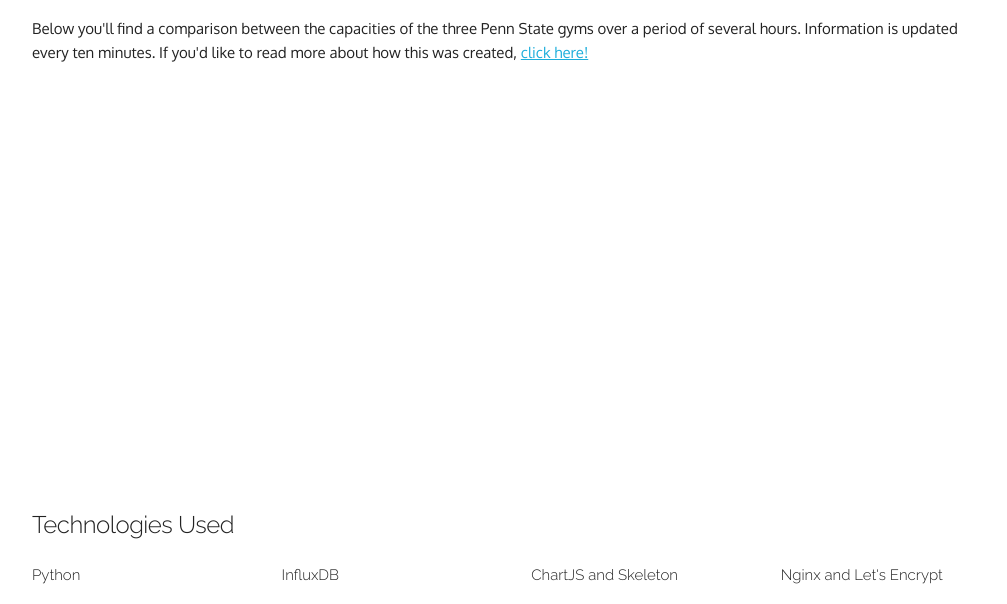
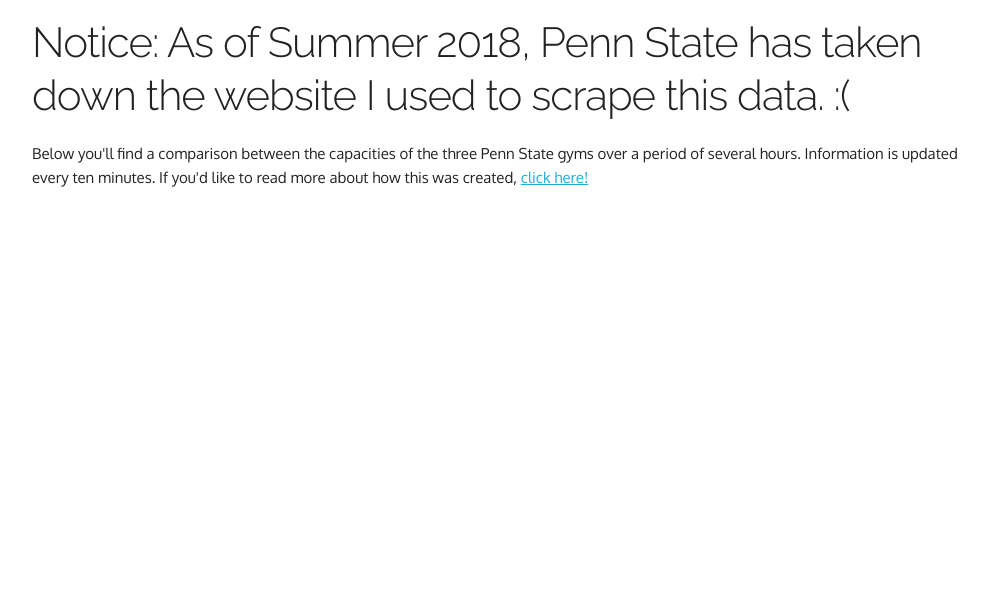
Before and after one commit to bsosnader/fitnessdb, a plain HTML site: page index.html in a window 1280 px wide. Shown: the part 111-715 px from the top of the page, without its empty margins (128-1135 px from the left). Drawn offline with nearby package versions, Linux system fonts and the light colour scheme; no server answers.

Commit message:
added notice of scraping site being removed

```diff
--- a/index.html
+++ b/index.html
@@ -34,6 +34,7 @@
     <div class="row">
       <div class="twelve columns" style="margin-top: 5%">
         <h1>Fitness Attendance</h1>
+        <h2>Notice: As of Summer 2018, Penn State has taken down the website I used to scrape this data. :(</h2>
         <p>Below you'll find a comparison between the capacities of the three Penn State gyms over a period of several hours. Information is updated every ten minutes. If you'd like to read more about how this was created, <a href="http://sosnader.tk/technology/2017/04/13/visualizing-penn-states-gym-attendance">click here!</a></p>
         </div>
       </div>
```
